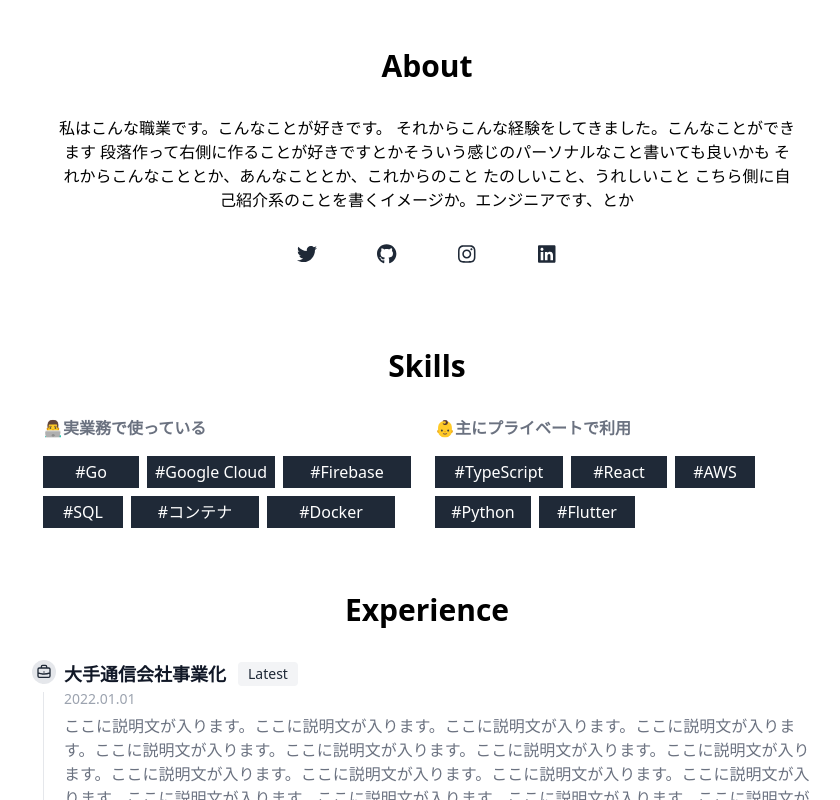
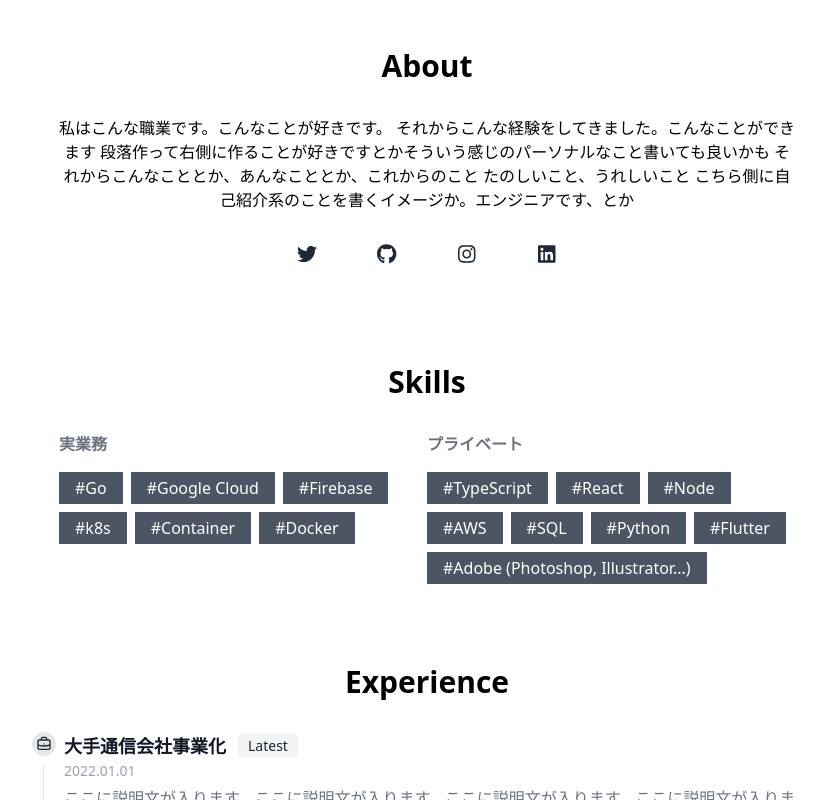
Before and after one commit to kawamou/kawamou.github.io, a Next.js app: page / in a window 1280 px wide. Shown: the part 432-1232 px from the top of the page, without its empty margins (213-1053 px from the left). Built offline with nearby package versions, Linux system fonts and the light colour scheme.

Commit message:
Skillsの修正

```diff
--- a/src/pages/index.tsx
+++ b/src/pages/index.tsx
@@ -91,28 +91,33 @@ const AboutMe = () => {
 
 const Skills = () => {
   return (
-    <div className='max-w-3xl m-auto'>
+    <div className='max-w-3xl ml-auto mr-auto p-4'>
       <h2 className='text-3xl font-semibold text-center mb-8'>Skills</h2>
-      <div className='flex gap-4'>
+      <div className='flex'>
         <div className='w-1/2'>
-          <h2 className='font-semibold text-gray-500 mb-4'>👨‍💻実業務で使っている</h2>
+          <h2 className='font-semibold text-gray-500 mb-4'>実業務</h2>
           <div className='flex gap-2 flex-wrap'>
-            <div className='bg-gray-800 py-1 text-white w-24 text-center'>#Go</div>
-            <div className='bg-gray-800 py-1 text-white w-32 text-center'>#Google Cloud</div>
-            <div className='bg-gray-800 py-1 text-white w-32 text-center'>#Firebase</div>
-            <div className='bg-gray-800 py-1 text-white w-20 text-center'>#SQL</div>
-            <div className='bg-gray-800 py-1 text-white w-32 text-center'>#コンテナ</div>
-            <div className='bg-gray-800 py-1 text-white w-32 text-center'>#Docker</div>
+            <div className='bg-gray-600 py-1 text-white pl-4 pr-4 text-center'>#Go</div>
+            <div className='bg-gray-600 py-1 text-white pl-4 pr-4 text-center'>#Google Cloud</div>
+            <div className='bg-gray-600 py-1 text-white pl-4 pr-4 text-center'>#Firebase</div>
+            <div className='bg-gray-600 py-1 text-white pl-4 pr-4 text-center'>#k8s</div>
+            <div className='bg-gray-600 py-1 text-white pl-4 pr-4 text-center'>#Container</div>
+            <div className='bg-gray-600 py-1 text-white pl-4 pr-4 text-center'>#Docker</div>
           </div>
         </div>
         <div className='w-1/2'>
-          <h2 className='font-semibold text-gray-500 mb-4'>👶主にプライベートで利用</h2>
+          <h2 className='font-semibold text-gray-500 mb-4'>プライベート</h2>
           <div className='flex gap-2 flex-wrap'>
-            <div className='bg-gray-800 py-1 text-white w-32 text-center'>#TypeScript</div>
-            <div className='bg-gray-800 py-1 text-white w-24 text-center'>#React</div>
-            <div className='bg-gray-800 py-1 text-white w-20 text-center'>#AWS</div>
-            <div className='bg-gray-800 py-1 text-white w-24 text-center'>#Python</div>
-            <div className='bg-gray-800 py-1 text-white w-24 text-center'>#Flutter</div>
+            <div className='bg-gray-600 py-1 text-white pl-4 pr-4 text-center'>#TypeScript</div>
+            <div className='bg-gray-600 py-1 text-white pl-4 pr-4 text-center'>#React</div>
+            <div className='bg-gray-600 py-1 text-white pl-4 pr-4 text-center'>#Node</div>
+            <div className='bg-gray-600 py-1 text-white pl-4 pr-4 text-center'>#AWS</div>
+            <div className='bg-gray-600 py-1 text-white pl-4 pr-4 text-center'>#SQL</div>
+            <div className='bg-gray-600 py-1 text-white pl-4 pr-4 text-center'>#Python</div>
+            <div className='bg-gray-600 py-1 text-white pl-4 pr-4 text-center'>#Flutter</div>
+            <div className='bg-gray-600 py-1 text-white pl-4 pr-4 text-center'>
+              #Adobe (Photoshop, Illustrator...)
+            </div>
           </div>
         </div>
       </div>
```
